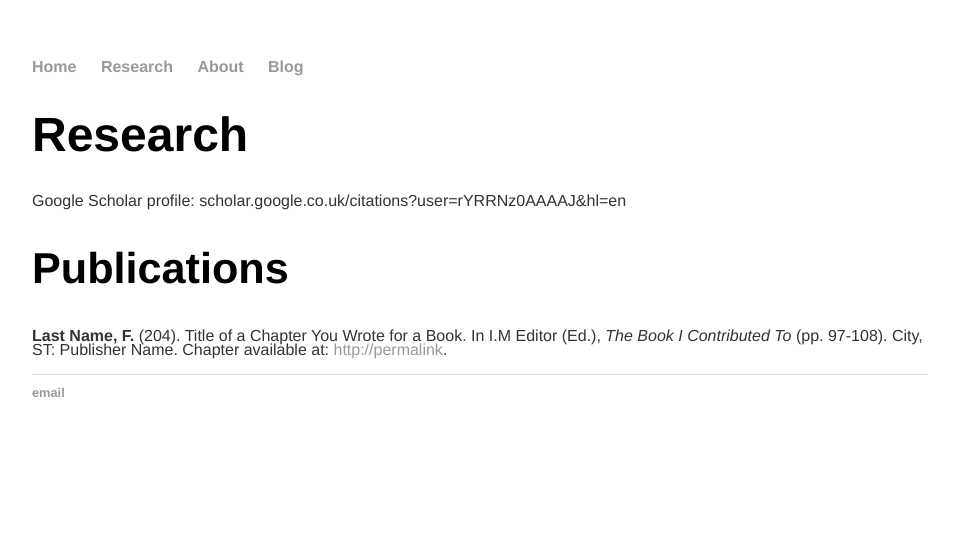
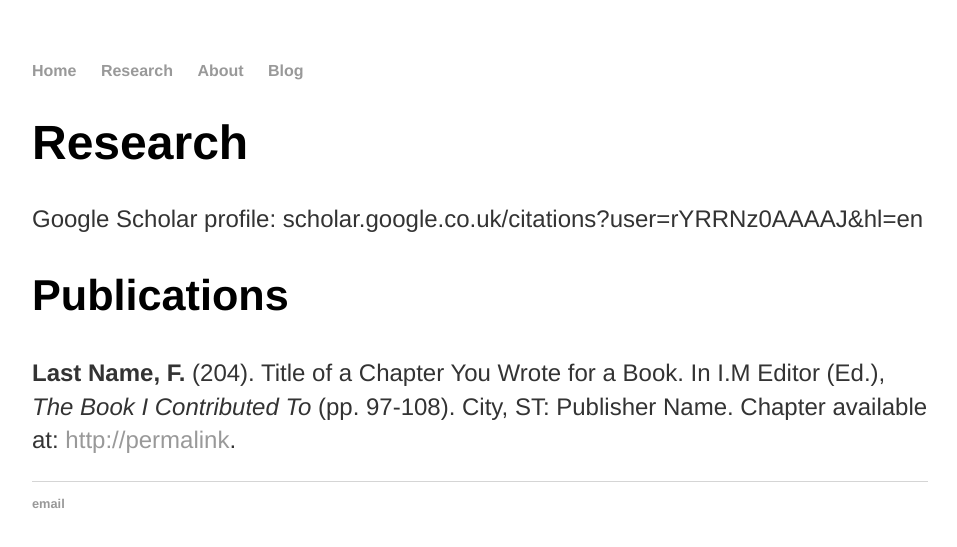
Before and after one commit to josebarbamontoya/josebarbamontoya.github.io, a Jekyll site: the page built from research/index.html, in a window 1280 px wide. Shown: the top 547 px of the page, without its empty margins (160-1117 px from the left). Built offline with Jekyll 4.4.1, drawn with Linux system fonts in a browser that asks for light colours.

Commit message:
Update main.css

```diff
--- a/css/main.css
+++ b/css/main.css
@@ -3,7 +3,7 @@
 a { text-decoration: none; color: #999; }
 a:hover { text-decoration: underline; }
 
-p, ul { font-size: 1.0em; font-family: 'Helvetica', 'Arial', 'Sans-Serif'; line-height: 0.9em; color: #333; }
+p, ul { font-size: 1.5em; font-family: 'Helvetica', 'Arial', 'Sans-Serif'; line-height: 1.4em; color: #333; }
 
 h1, h2, h3, h4 { font-family: 'Helvetica', 'Arial', 'Sans-Serif'; }
 h1 { font-size: 3em;  }
```
